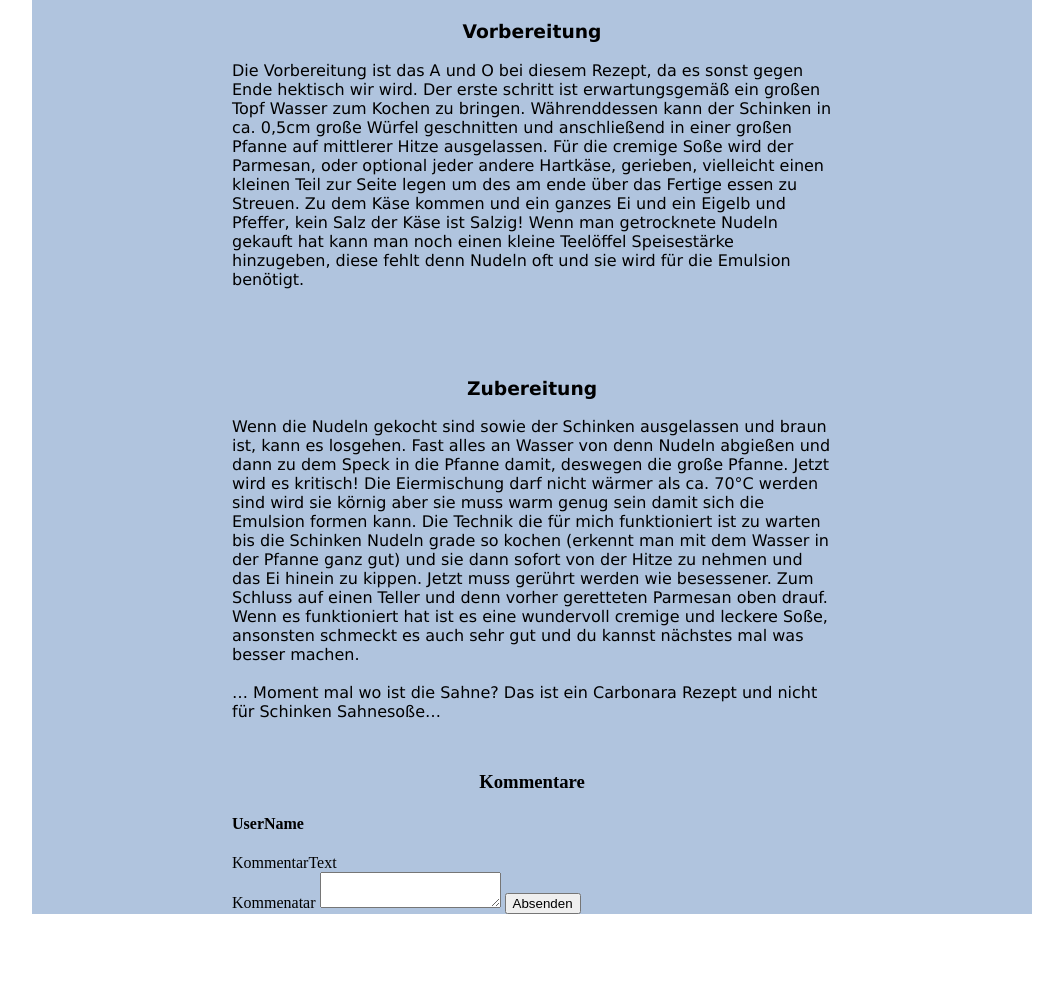
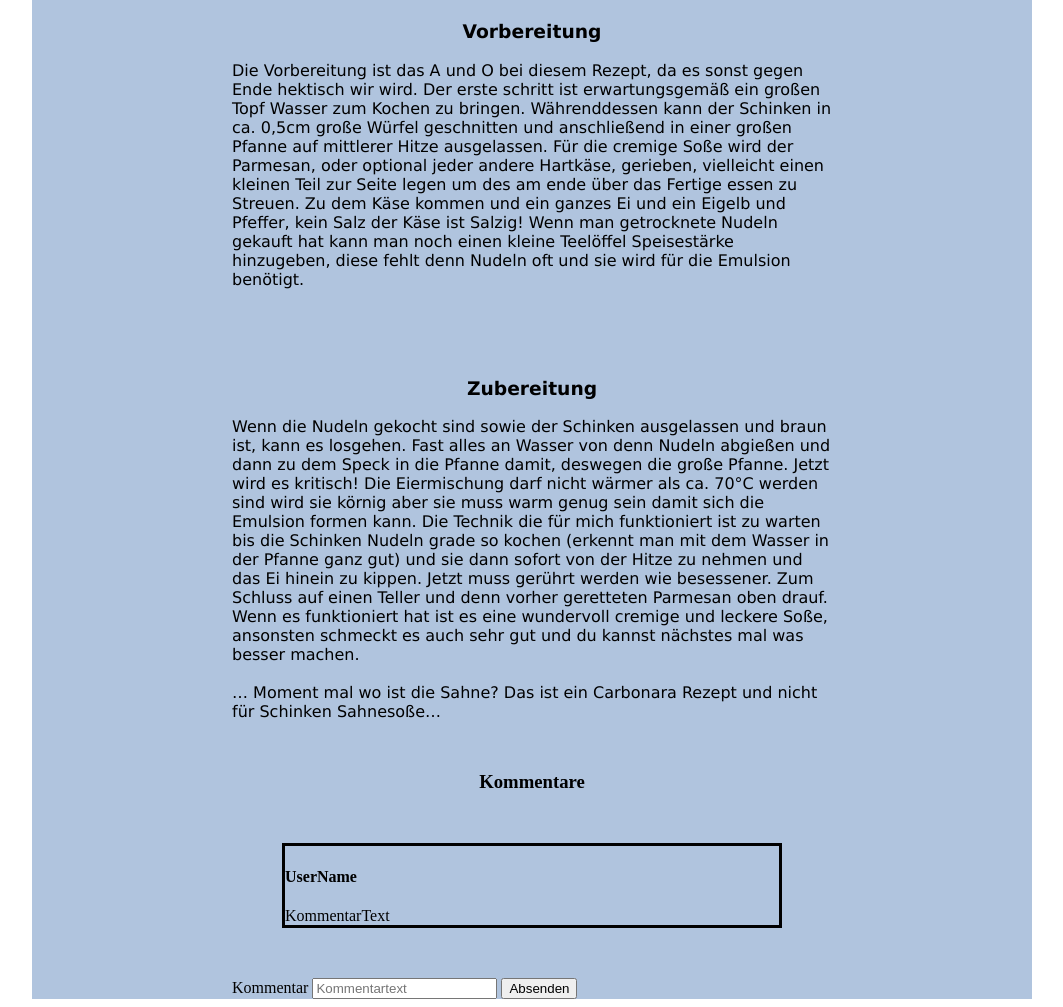
Before and after one commit to deLeafGreen/webTeamB1, a website: page html/Rezept.html in a window 1280 px wide. Shown: the part 494-1501 px from the top of the page, without its empty margins (108-1171 px from the left). Before the commit the page ends 1416 px from the top, so only its background shows below. Drawn offline with Linux system fonts and the light colour scheme.

Commit message:
Develop app

```diff
--- a/html/Rezept.html
+++ b/html/Rezept.html
@@ -6,11 +6,11 @@
     <title></title>
     <style>
       .KommenatarBox {
-          width: 60%;
-          margin-left: auto;
-          margin-right: auto;
+        width: 60%;
+        margin-left: auto;
+        margin-right: auto;
       }
-      .Kommenatar{
+      .Kommenatar {
         margin: 50px;
         border-style: solid;
       }
@@ -18,9 +18,8 @@
   </head>
   <script>
     function favorite() {
-      var fav = document.querySelector('.favorite').checked;
+      var fav = document.querySelector(".favorite").checked;
       if (fav == true) {
-
       }
     }
   </script>
@@ -101,18 +100,24 @@
       </div>
       <div class="KommenatarBox">
         <h3>Kommentare</h3>
-        <div class: "Kommenatar">
+        <div class="Kommenatar">
           <h4>UserName</h4>
           <div>
             KommentarText
           </div>
         </div>
-        <form action="/postComment" method="post">
-          <label>Kommenatar
-             <textarea name="Kommenatar"></textarea>
-          </label>
-          <label><input type="submit" value="Absenden" /><label>
-       </form>
+        <form action="/comment" method="post">
+          <label for="commentText">Kommentar</label>
+          <input
+            type="text"
+            name="commentText"
+            id="commentText"
+            placeholder="Kommentartext"
+          />
+          <input type="hidden" name="author" value="" />
+          <input type="hidden" name="recipePage" value="spaghetti" />
+          <input type="submit" value="Absenden" />
+        </form>
       </div>
     </div>
   </body>
--- a/package.json
+++ b/package.json
@@ -19,6 +19,7 @@
   "homepage": "https://github.com/deLeafGreen/webTeamB1#readme",
   "dependencies": {
     "express": "^4.17.1",
-    "path": "^0.12.7"
+    "path": "^0.12.7",
+    "uuid": "8.3.2"
   }
 }
```
Also changed, not shown: index.js (+14 -3 lines), 1 other file.
